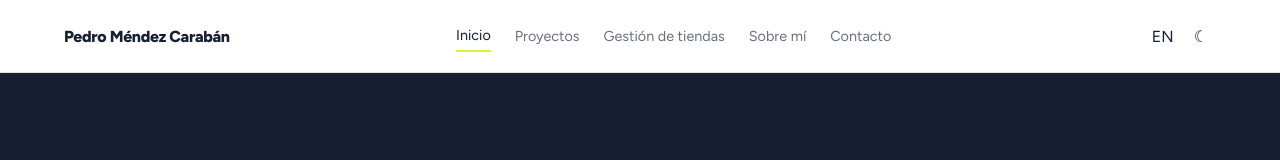
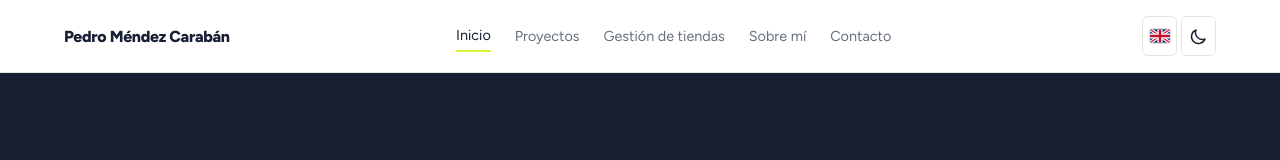
Before and after one commit to Pedro-2577/portfolio-2025, a Vue app: page / in a window 1280 px wide. Shown: the top 160 px of the page. Built offline with nearby package versions, Linux system fonts and the light colour scheme.

Commit message:
Polish language and theme controls

```diff
--- a/src/App.vue
+++ b/src/App.vue
@@ -253,8 +253,14 @@ onUnmounted(() => {
           <a class="button button-primary" :href="bookingUrl" target="_blank" rel="noopener noreferrer">{{ servicePage.book }} ↗</a>
         </nav>
         <div class="buyer-header-tools">
-          <button class="icon-button" type="button" :aria-label="language === 'es' ? 'Ver sitio en inglés' : 'View site in Spanish'" @click="toggleLanguage">{{ language === 'es' ? 'EN' : 'ES' }}</button>
-          <button class="icon-button" type="button" :aria-label="language === 'es' ? (darkMode ? 'Activar tema claro' : 'Activar tema oscuro') : (darkMode ? 'Switch to light theme' : 'Switch to dark theme')" :aria-pressed="darkMode" @click="toggleTheme">{{ darkMode ? '☀' : '☾' }}</button>
+          <button class="icon-button language-button" type="button" :aria-label="language === 'es' ? 'Cambiar idioma a inglés' : 'Switch language to Spanish'" :title="language === 'es' ? 'Cambiar idioma a inglés' : 'Switch language to Spanish'" @click="toggleLanguage">
+            <svg v-if="language === 'es'" class="language-flag" viewBox="0 0 24 16" aria-hidden="true"><rect width="24" height="16" rx="2" fill="#1f3c88"/><path d="m0 0 24 16M24 0 0 16" stroke="#fff" stroke-width="4"/><path d="m0 0 24 16M24 0 0 16" stroke="#c8102e" stroke-width="1.5"/><path stroke="#fff" stroke-width="6" d="M12 0v16M0 8h24"/><path stroke="#c8102e" stroke-width="3" d="M12 0v16M0 8h24"/></svg>
+            <svg v-else class="language-flag" viewBox="0 0 24 16" aria-hidden="true"><rect width="24" height="16" rx="2" fill="#75aadb"/><path fill="#fff" d="M0 5.33h24v5.34H0z"/><circle cx="12" cy="8" r="1.65" fill="#f6b40e"/><path stroke="#c89508" stroke-width=".45" d="M12 5.8v4.4M9.8 8h4.4m-.25-1.55-3.1 3.1m0-3.1 3.1 3.1"/></svg>
+          </button>
+          <button class="icon-button theme-button" type="button" :aria-label="language === 'es' ? (darkMode ? 'Activar tema claro' : 'Activar tema oscuro') : (darkMode ? 'Switch to light theme' : 'Switch to dark theme')" :title="language === 'es' ? (darkMode ? 'Activar tema claro' : 'Activar tema oscuro') : (darkMode ? 'Switch to light theme' : 'Switch to dark theme')" :aria-pressed="darkMode" @click="toggleTheme">
+            <svg v-if="darkMode" class="theme-icon" viewBox="0 0 24 24" fill="none" stroke="currentColor" stroke-width="1.8" stroke-linecap="round" stroke-linejoin="round" aria-hidden="true"><circle cx="12" cy="12" r="4"/><path d="M12 2v2m0 16v2M4.93 4.93l1.42 1.42m11.3 11.3 1.42 1.42M2 12h2m16 0h2M4.93 19.07l1.42-1.42m11.3-11.3 1.42-1.42"/></svg>
+            <svg v-else class="theme-icon" viewBox="0 0 24 24" fill="none" stroke="currentColor" stroke-width="1.8" stroke-linecap="round" stroke-linejoin="round" aria-hidden="true"><path d="M20.2 15.1A8.7 8.7 0 0 1 8.9 3.8 8.8 8.8 0 1 0 20.2 15.1Z"/></svg>
+          </button>
         </div>
       </div>
       <div v-else class="container nav-wrap">
@@ -268,8 +274,14 @@ onUnmounted(() => {
           <a :class="{ active: currentRoute === 'contact' }" href="#contact" @click.prevent="navigate('contact')">{{ t.contact }}</a>
         </nav>
         <div class="nav-actions">
-          <button class="icon-button" type="button" :title="language === 'es' ? 'Switch to English' : 'Cambiar a español'" @click="toggleLanguage">{{ language === 'es' ? 'EN' : 'ES' }}</button>
-          <button class="icon-button" type="button" :title="darkMode ? 'Light mode' : 'Dark mode'" @click="toggleTheme">{{ darkMode ? '☀' : '☾' }}</button>
+          <button class="icon-button language-button" type="button" :aria-label="language === 'es' ? 'Cambiar idioma a inglés' : 'Switch language to Spanish'" :title="language === 'es' ? 'Cambiar idioma a inglés' : 'Switch language to Spanish'" @click="toggleLanguage">
+            <svg v-if="language === 'es'" class="language-flag" viewBox="0 0 24 16" aria-hidden="true"><rect width="24" height="16" rx="2" fill="#1f3c88"/><path d="m0 0 24 16M24 0 0 16" stroke="#fff" stroke-width="4"/><path d="m0 0 24 16M24 0 0 16" stroke="#c8102e" stroke-width="1.5"/><path stroke="#fff" stroke-width="6" d="M12 0v16M0 8h24"/><path stroke="#c8102e" stroke-width="3" d="M12 0v16M0 8h24"/></svg>
+            <svg v-else class="language-flag" viewBox="0 0 24 16" aria-hidden="true"><rect width="24" height="16" rx="2" fill="#75aadb"/><path fill="#fff" d="M0 5.33h24v5.34H0z"/><circle cx="12" cy="8" r="1.65" fill="#f6b40e"/><path stroke="#c89508" stroke-width=".45" d="M12 5.8v4.4M9.8 8h4.4m-.25-1.55-3.1 3.1m0-3.1 3.1 3.1"/></svg>
+          </button>
+          <button class="icon-button theme-button" type="button" :aria-label="darkMode ? 'Light mode' : 'Dark mode'" :title="darkMode ? 'Light mode' : 'Dark mode'" :aria-pressed="darkMode" @click="toggleTheme">
+            <svg v-if="darkMode" class="theme-icon" viewBox="0 0 24 24" fill="none" stroke="currentColor" stroke-width="1.8" stroke-linecap="round" stroke-linejoin="round" aria-hidden="true"><circle cx="12" cy="12" r="4"/><path d="M12 2v2m0 16v2M4.93 4.93l1.42 1.42m11.3 11.3 1.42 1.42M2 12h2m16 0h2M4.93 19.07l1.42-1.42m11.3-11.3 1.42-1.42"/></svg>
+            <svg v-else class="theme-icon" viewBox="0 0 24 24" fill="none" stroke="currentColor" stroke-width="1.8" stroke-linecap="round" stroke-linejoin="round" aria-hidden="true"><path d="M20.2 15.1A8.7 8.7 0 0 1 8.9 3.8 8.8 8.8 0 1 0 20.2 15.1Z"/></svg>
+          </button>
         </div>
       </div>
     </header>
--- a/src/style.css
+++ b/src/style.css
@@ -65,7 +65,22 @@ button, input, select, textarea { font: inherit; }
   padding: .5rem;
   border-radius: .35rem;
 }
+.icon-button {
+  display: grid;
+  place-items: center;
+  width: 40px;
+  height: 40px;
+  padding: 0;
+  border: 1px solid var(--line);
+  background: var(--surface);
+  transition: background-color .18s ease, border-color .18s ease, color .18s ease;
+}
 .icon-button:hover, .menu-button:hover { background: var(--soft); }
+.icon-button:hover { border-color: #91a763; }
+.icon-button:focus-visible { outline: 3px solid #749b2e; outline-offset: 3px; }
+.language-flag { display: block; width: 20px; height: 14px; border-radius: 2px; box-shadow: 0 0 0 1px rgb(0 0 0 / .12); }
+.theme-icon { display: block; width: 19px; height: 19px; }
+@media (prefers-reduced-motion: reduce) { .icon-button { transition: none; } }
 .menu-button { display: none; font-size: 1.15rem; }
 
 .hero { background: #172033; color: white; }
@@ -327,8 +342,7 @@ details p { color: var(--muted); line-height: 1.6; }
 .buyer-header-links { display: flex; min-width: 0; }
 .buyer-header-links .button { min-height: 46px; font-size: .85rem; text-align: center; border-radius: 8px; }
 .buyer-header-tools { display: flex; align-items: center; gap: 6px; }
-.buyer-header-tools .icon-button { display: grid; place-items: center; width: 44px; height: 44px; padding: 0; border: 1px solid var(--line); border-radius: 8px; background: var(--soft); font-size: .85rem; line-height: 1; }
-.buyer-header-tools .icon-button:hover { border-color: #91a763; }
+.buyer-header-tools .icon-button { width: 44px; height: 44px; border-radius: 8px; background: var(--soft); }
 .buyer-header button:focus-visible { outline: 3px solid #749b2e; outline-offset: 3px; }
 @media (max-width: 900px) {
   .buyer-header { grid-template-columns: minmax(0, 1fr) auto; gap: 12px; }
```
